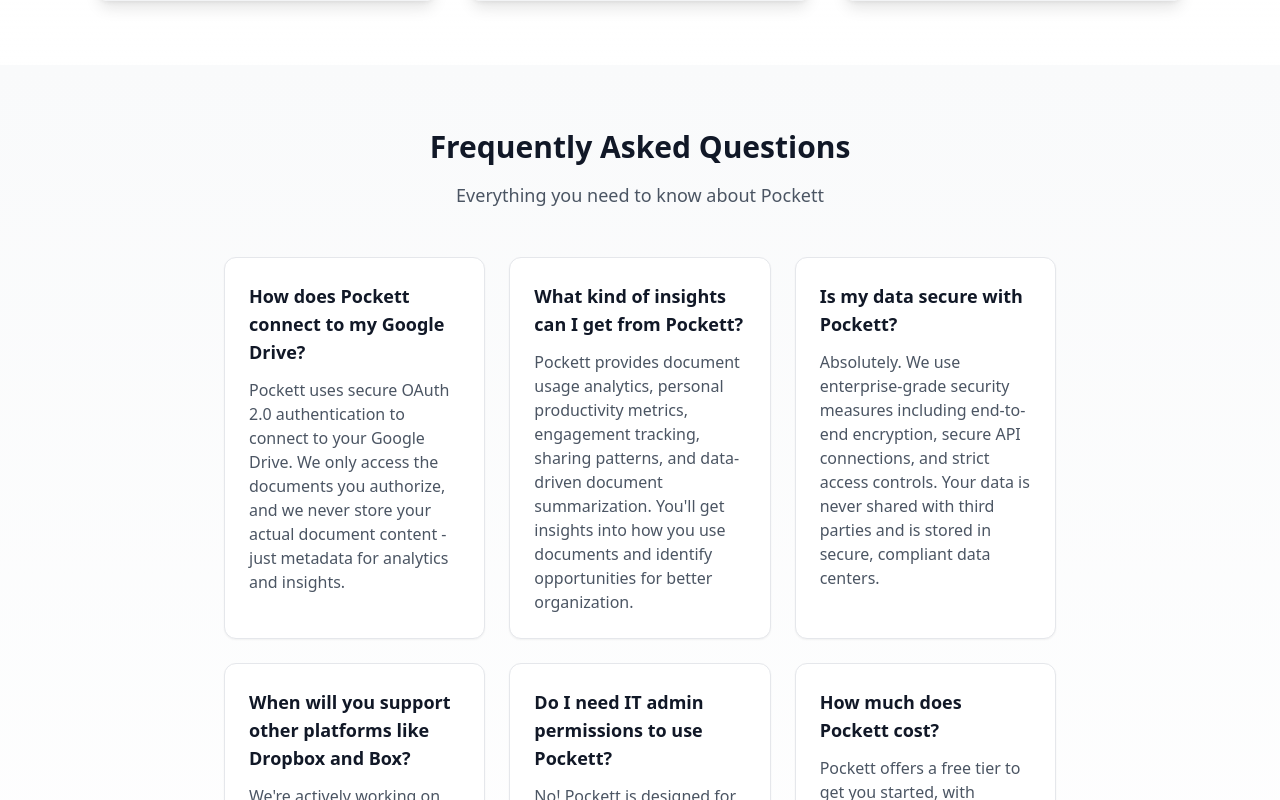
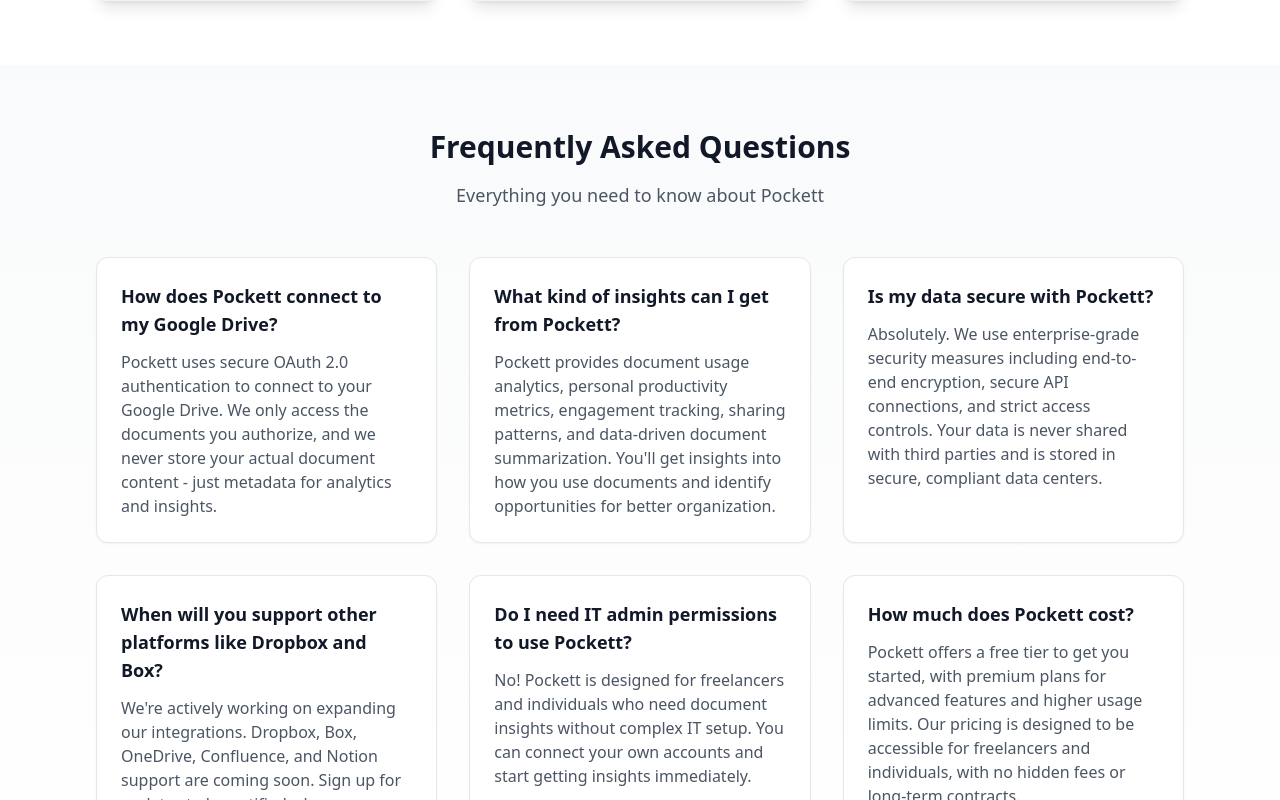
Before and after one commit to pockett-one/pockett-docs, a Next.js app in the folder frontend/: page / in a window 1280 px wide. Shown: the part 1620-2420 px from the top of the page. Built offline with nearby package versions, Linux system fonts and the light colour scheme.

Commit message:
Update FAQ Section Layout on Landing Page
- Increased the maximum width of the FAQ section for improved readability.
- Adjusted the gap between FAQ items for better visual spacing and layout consistency.

```diff
--- a/frontend/app/page.tsx
+++ b/frontend/app/page.tsx
@@ -372,7 +372,7 @@
 
       {/* FAQ Section */}
       <section className="py-16 bg-gradient-to-b from-gray-50 to-white">
-        <div className="max-w-4xl mx-auto px-4 sm:px-6 lg:px-8">
+        <div className="max-w-6xl mx-auto px-4 sm:px-6 lg:px-8">
           <div className="text-center mb-12">
             <h2 className="text-3xl font-bold text-gray-900 mb-4">
               Frequently Asked Questions
@@ -382,7 +382,7 @@
             </p>
           </div>
 
-          <div className="grid md:grid-cols-2 lg:grid-cols-3 gap-6">
+          <div className="grid md:grid-cols-2 lg:grid-cols-3 gap-8">
             <div className="bg-white rounded-xl p-6 shadow-sm border border-gray-200">
               <h3 className="text-lg font-semibold text-gray-900 mb-3">
                 How does Pockett connect to my Google Drive?
```
